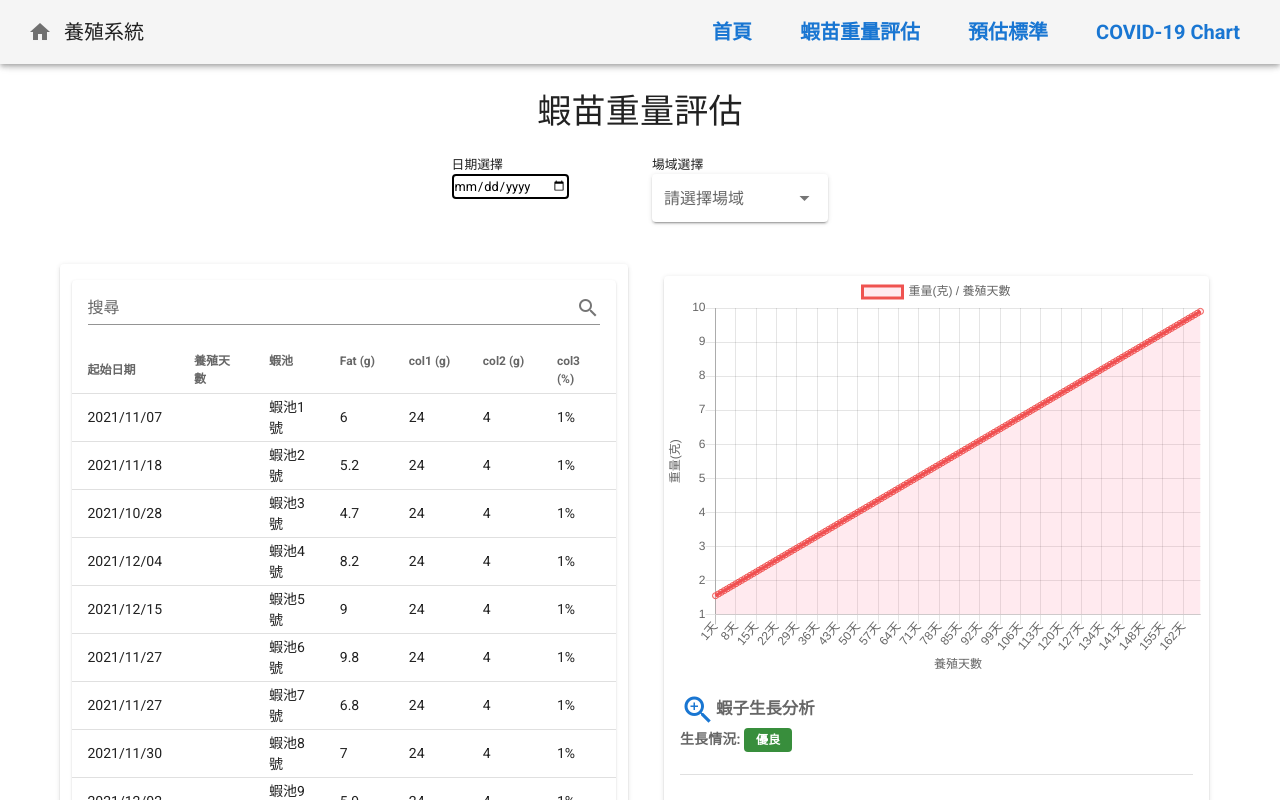
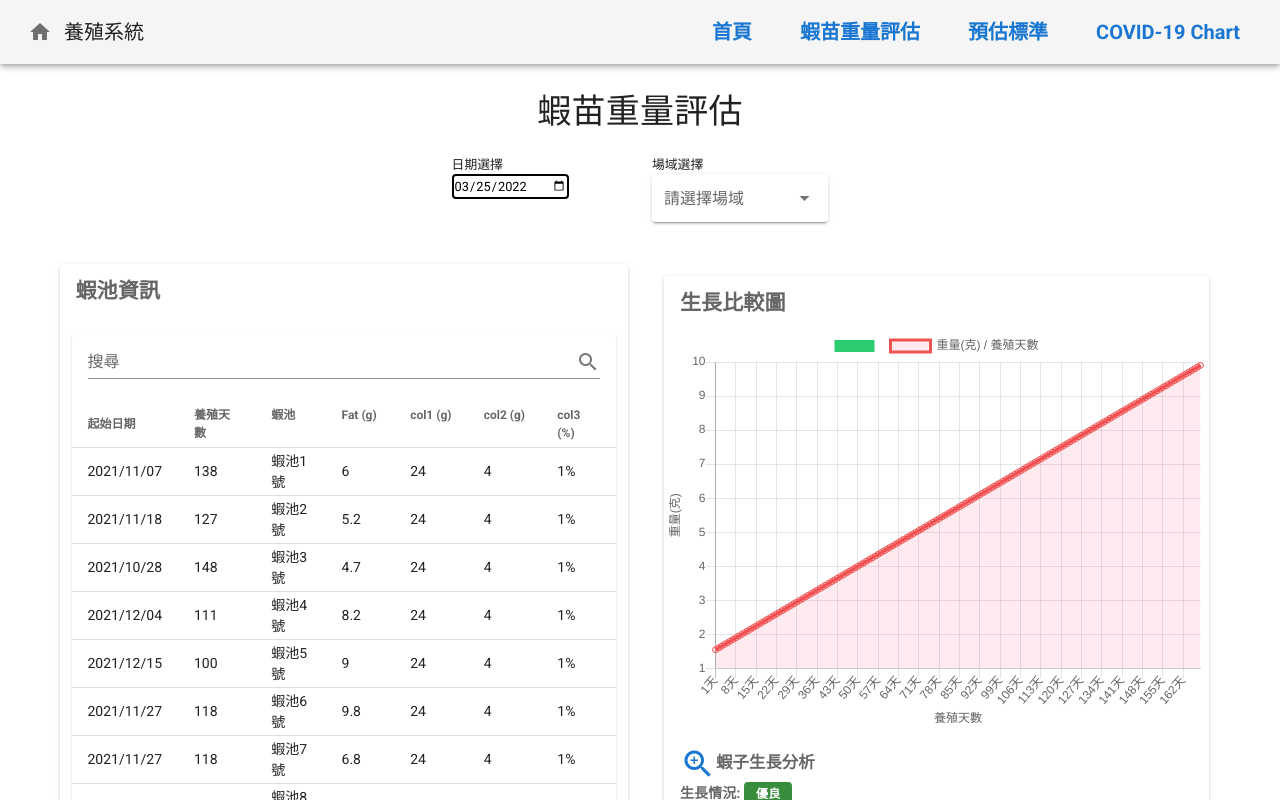
Before and after one commit to ZheHong1021/vuetify-practice, a Vue app: page /#/about in a window 1280 px wide. Shown: the top 800 px of the page. Built offline with nearby package versions, Linux system fonts and the light colour scheme; what vue-sweetalert2 would draw is missing.

Commit message:
2022-03-25-chartLine標示線以及點擊Table列事件觸發標線位置改變

```diff
--- a/src/api/index.js
+++ b/src/api/index.js
@@ -87,6 +87,46 @@ const shrimps = [
         col2: 4.0,
         col3: '1%',
     },
+    {
+        start_date: '2021/11/07',
+        name: '蝦池12號',
+        fat: 11.3,
+        col1: 24,
+        col2: 4.0,
+        col3: '1%',
+    },
+    {
+        start_date: '2021/11/08',
+        name: '蝦池13號',
+        fat: 10.8,
+        col1: 24,
+        col2: 4.0,
+        col3: '1%',
+    },
+    {
+        start_date: '2021/12/20',
+        name: '蝦池14號',
+        fat: 12.4,
+        col1: 24,
+        col2: 4.0,
+        col3: '1%',
+    },
+    {
+        start_date: '2021/10/27',
+        name: '蝦池15號',
+        fat: 8.9,
+        col1: 24,
+        col2: 4.0,
+        col3: '1%',
+    },
+    {
+        start_date: '2021/10/14',
+        name: '蝦池16號',
+        fat: 11.4,
+        col1: 24,
+        col2: 4.0,
+        col3: '1%',
+    },
 
 ]
 
--- a/src/components/LineChart.vue
+++ b/src/components/LineChart.vue
@@ -21,7 +21,11 @@ export default {
     is_reverse:{
       type: Boolean,
       default: false,
-    }
+    },
+    markLine:{
+      type: Object,
+      default:  () =>  ({}),
+    },
   },
   mounted() {
     this.renderLineChart();
@@ -29,15 +33,18 @@ export default {
 
   // 透過 watch，如果需要做圖表資料的變化時
   watch: {
-    chartData: function() {
-      this.renderLineChart();
+    markLine: {
+      deep: true,
+      handler(){
+        this.renderLineChart();
+      }
     }
   },
 
   methods:{
     renderLineChart(){
       // 從傳入的資料中取出數字與日期，並將其反轉(因為我們拿到的是最新到最舊的資料)
-      const {is_reverse} = this;
+      const {is_reverse, markLine} = this;
 
       const dates = this.chartData.map((d) => d.date)
       const totals = this.chartData.map((d) => d.total)
@@ -46,20 +53,27 @@ export default {
         totals.reverse();
       }
 
+      const datasets = []
+      if(Object.keys(markLine).length !== 0){
+        datasets.push({
+          type: 'bar',
+          label: this.markLine.label,
+          data: this.markLine.data,
+          backgroundColor: '#2ecc71',
+        })
+      }
+
+      datasets.push({ type: 'line', label: this.label, data: totals, ...this.chartColorOptions})
 
       this.renderChart(
         {
           labels: dates,
-          datasets: [
-            {
-              label: this.label,
-              data: totals,
-              ...this.chartColorOptions
-            },
-          ],
+          datasets: datasets,
         },
         this.options
       )
+
+
     }
   }
 }
--- a/src/views/About.vue
+++ b/src/views/About.vue
@@ -17,6 +17,9 @@
         <v-row>
           <v-col cols="12" md="6">
               <v-card >
+                <v-card-text>
+                 <h2>蝦池資訊</h2>
+                </v-card-text>
                 <v-container>
                   <v-data-table
                       :headers="headers"
@@ -27,6 +30,7 @@
                       @page-count="pageCount = $event"
                       :search="search"
                       hide-default-footer
+                      @click:row="handleClick"
                     >
                       <template v-slot:top>
                         <v-text-field v-model="search" label="搜尋" class="mx-4"
@@ -47,11 +51,13 @@
           <v-col cols="12" md="6" >
             <v-container>
               <v-card >
+                <v-card-text><h2>生長比較圖</h2></v-card-text>
                 <LineChart
                     :chartData="renderData.chartData"
                     :options="chartOptions"
                     :label="renderData.label"
                     :chartColorOptions="renderData.chartColorOptions"
+                    :markLine="markLineData"
                   />
 
                   <v-card-text>
@@ -92,6 +98,7 @@ export default {
     return({
       choose_date: null, // 選擇得到的日期
       choose_Shrimp_date: "2021/11/07", // 選擇特定蝦池的起始日期
+      markLineData: {label: '', data: []},
 
       select_area: null,
       items: ['Foo', 'Bar', 'Fizz', 'Buzz'],
@@ -131,7 +138,10 @@ export default {
 
   created(){
     this.shrimps = shrimpsAPI;
+    this.choose_date = dayjs(new Date()).format("YYYY-MM-DD"); // 初始化先設今天日期
+    this.changeDate();
     this.chartDemo()
+
   },
 
   computed: {
@@ -183,9 +193,8 @@ export default {
       for(const shrimp of this.shrimps){
         const start_date = new Date(shrimp.start_date);
         const diff_day = this.difference(start_date, choose_date)
-        this.$set(shrimp, "grow_day", `${diff_day}天`) // 因為 Vue2，在做資料更新時，要用這種方式才能渲染
+        this.$set(shrimp, "grow_day", diff_day) // 因為 Vue2，在做資料更新時，要用這種方式才能渲染
       }
-      this.chartDemo();
     },
 
     // 取得養殖天數
@@ -217,6 +226,20 @@ export default {
       }
     },
 
+    handleClick(event){
+      // console.log(event); // 得到點擊的那列資料
+        this.markLineData.data.length = 0;
+       let markline = event["grow_day"];
+        this.markLineData.label = event['name'];
+        for(let i = 0; i < markline ; i++){
+          if(i == (markline - 1)){
+            this.markLineData.data.push(event["fat"]);
+            break;
+          }
+          this.markLineData.data.push("");
+        }
+
+    }
   },
 
 }
```
